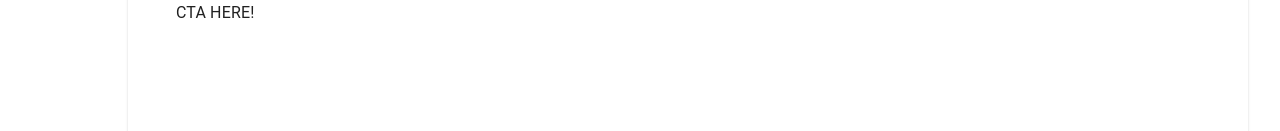
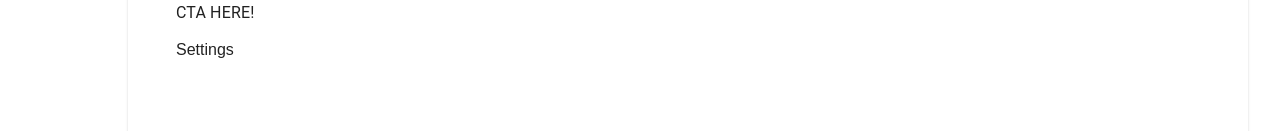
Before and after one commit to buildweek-conjugator/Frontend, a React (Create React App) app in the folder conjugator/: page / in a window 1280 px wide. Shown: the part 221-352 px from the top of the page. Built offline with nearby package versions, Linux system fonts and the light colour scheme.

Commit message:
settings component set up

```diff
--- a/conjugator/src/views/App.js
+++ b/conjugator/src/views/App.js
@@ -4,6 +4,7 @@ import Typography from '@material-ui/core/Typography';
 
 import { styled } from '@material-ui/styles';
 import MenuAppBar from './components/MenuAppBar/MenuAppBar'
+import Settings from './components/Settings/Settings.js';
 import './App.scss';
 
 function App() {
@@ -21,6 +22,9 @@ function App() {
           </Typography>
 
           {/* Routes Go Here */}
+          {/* Just placeholder settings here for now */}
+          <p></p>
+          <Settings />
 
         </Paper>
       </div>
--- a/conjugator/src/views/components/Settings/Settings.js
+++ b/conjugator/src/views/components/Settings/Settings.js
@@ -0,0 +1,11 @@
+import React, {useState} from 'react';
+
+function Settings() {
+
+    return (
+        <div>Settings</div>
+    )
+
+}
+
+export default Settings;
```
